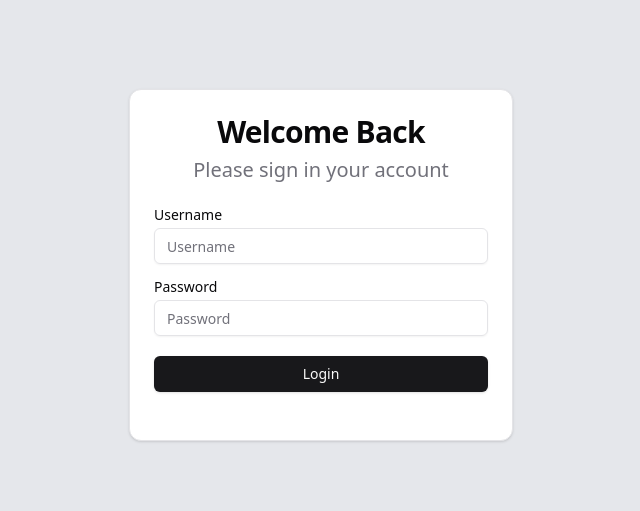
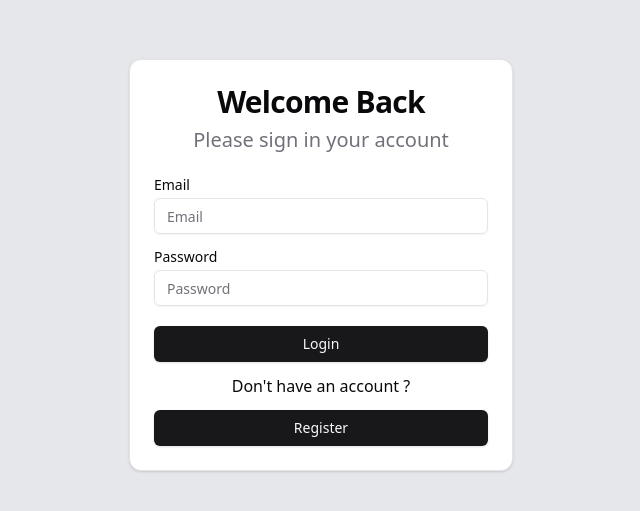
Before and after one commit to mfurqaann/store-project, a Next.js app: page /login in a window 1280 px wide. Shown: the part 135-646 px from the top of the page, without its empty margins (319-959 px from the left). Built offline with nearby package versions, Linux system fonts and the light colour scheme; no server answers.

Commit message:
refactor(onlinestore): refactor frontend login & register components

```diff
--- a/app/login/page.tsx
+++ b/app/login/page.tsx
@@ -4,7 +4,6 @@ import {
   Card,
   CardContent,
   CardDescription,
-  CardFooter,
   CardHeader,
   CardTitle,
 } from "@/components/ui/card"
@@ -12,6 +11,7 @@ import { Label } from '@/components/ui/label'
 import { Input } from '@/components/ui/input'
 import { Button } from '@/components/ui/button'
 import { useRouter } from 'next/navigation'
+import Link from 'next/link'
 
 
 function Login() {
@@ -72,29 +72,22 @@ function Login() {
           <form onSubmit={handleSubmit}>
             <div className="grid w-full items-center gap-4">
               <div className="flex flex-col space-y-1.5">
-                <Label htmlFor="username">Username</Label>
-                <Input id="username" value={email} onChange={(e) => setEmail(e.target.value)} placeholder="Username" />
-                {/* {state.errors?.username && (
-                  <p className="text-sm text-red-500">{state.errors.username}</p>
-                )} */}
+                <Label htmlFor="email">Email</Label>
+                <Input id="email" type="email" value={email} onChange={(e) => setEmail(e.target.value)} placeholder="Email" />
               </div>
               <div className="flex flex-col space-y-1.5">
                 <Label htmlFor="password">Password</Label>
                 <Input id="password" value={password} onChange={(e) => setPassword(e.target.value)} placeholder="Password" type="password" />
-                {/* {state.errors?.password && (
-                  <p className="text-sm text-red-500">{state.errors.password}</p>
-                )} */}
               </div>
             </div>
             <Button className='mt-5 w-full' type='submit'>Login</Button>
           </form>
 
+          <p className='my-3 text-center'>Don't have an account ?</p>
+          <Link href={{ pathname: '/register' }}>
+            <Button className='w-full' type='submit'>Register</Button>
+          </Link>
         </CardContent>
-        <CardFooter>
-          {/* {state.message && (
-            <p className="text-sm text-red-500 mx-auto">{state.message}</p>
-          )} */}
-        </CardFooter>
       </Card>
     </div>
   )
--- a/app/register/page.tsx
+++ b/app/register/page.tsx
@@ -86,23 +86,14 @@ function Register() {
                             <div className="flex flex-col space-y-1.5">
                                 <Label htmlFor="name">Full Name</Label>
                                 <Input id="name" name="name" value={formData.name} onChange={handleChange} placeholder="Full Name" />
-                                {/* {state.errors?.username && (
-                  <p className="text-sm text-red-500">{state.errors.username}</p>
-                )} */}
                             </div>
                             <div className="flex flex-col space-y-1.5">
                                 <Label htmlFor="email">Email</Label>
-                                <Input id="email" name="email" value={formData.email} onChange={handleChange} placeholder="Email" />
-                                {/* {state.errors?.username && (
-                  <p className="text-sm text-red-500">{state.errors.username}</p>
-                )} */}
+                                <Input id="email" type="email" name="email" value={formData.email} onChange={handleChange} placeholder="Email" />
                             </div>
                             <div className="flex flex-col space-y-1.5">
                                 <Label htmlFor="password">Password</Label>
                                 <Input id="password" name="password" value={formData.password} onChange={handleChange} placeholder="Password" type="password" />
-                                {/* {state.errors?.password && (
-                  <p className="text-sm text-red-500">{state.errors.password}</p>
-                )} */}
                             </div>
                         </div>
                         <Button className='mt-5 w-full' type='submit'>Register</Button>
```
